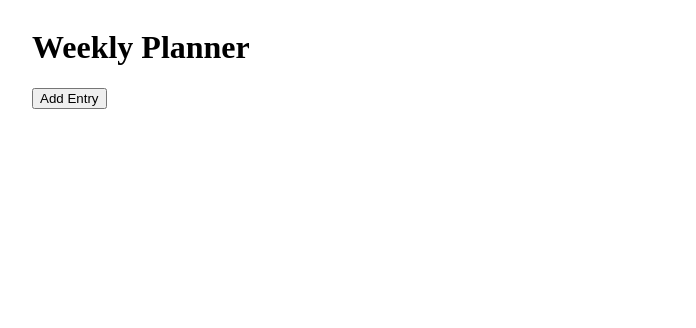
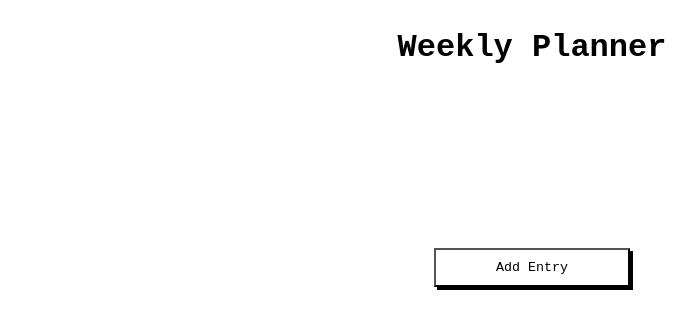
Before and after one commit to SteveBehm/week-planner, a website: page index.html in a window 1280 px wide. Shown: the whole page, without its empty margins (108-804 px from the left). Drawn offline with Linux system fonts and the light colour scheme.

Commit message:
Justin's 1st time.

```diff
--- a/index.html
+++ b/index.html
@@ -7,14 +7,14 @@
   <link rel="stylesheet" href="styles.css">
 </head>
 <body>
-  <div class="container">
+  <div class="container font-family">
     <div class="row">
-      <div class="column-full">
+      <div class="column-full text-center">
         <h1>Weekly Planner</h1>
       </div>
     </div>
     <div class="row">
-      <div class="column-full">
+      <div class="column-full text-center align-center">
         <button class="add-entry">Add Entry</button>
       </div>
     </div>
--- a/styles.css
+++ b/styles.css
@@ -11,8 +11,25 @@
   width: 100%;
 }
 
-.justify-center {
-  justify-content: center;
+.text-center {
+  text-align: center;
+}
+
+.add-entry {
+  margin-top: 10rem;
+  padding: 10px 60px;
+  background-color: white;
+  box-shadow: 3px 3px 0 black;
+  font-family: "Courier New", Courier, monospace;
+}
+
+.add-entry:hover {
+  background-color: lightblue;
+  cursor: pointer;
+}
+
+.font-family {
+  font-family: "Courier New", Courier, monospace;
 }
 
 .bg-modal {
```
